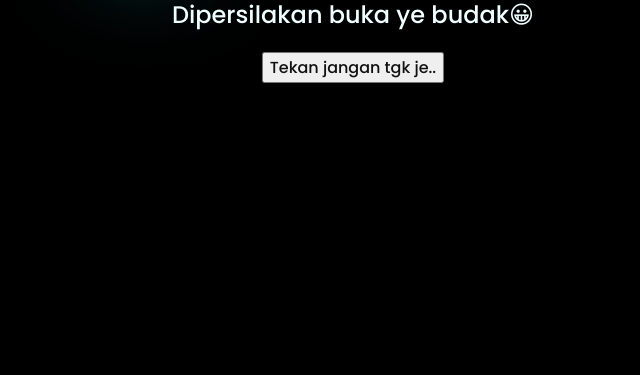
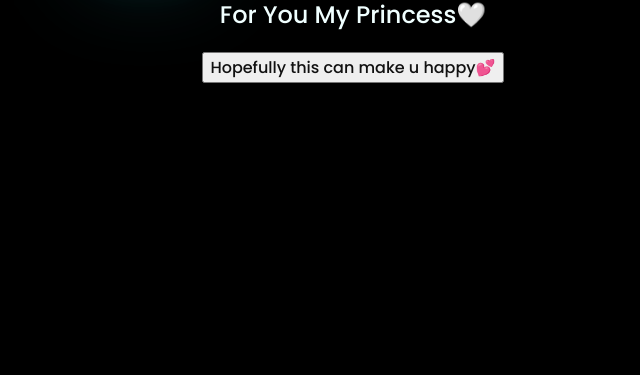
Before and after one commit to Danish421/FORYOU, a plain HTML site: page index.html in a window 1280 px wide. Shown: the part 441-816 px from the top of the page, without its empty margins (295-935 px from the left). Drawn offline with Linux system fonts and the light colour scheme.

Commit message:
Update index.html

```diff
--- a/index.html
+++ b/index.html
@@ -17,11 +17,11 @@
         <span>🌹</span>
     </div>
     <div class="description">
-        <span>Dipersilakan buka ye budak😀</span>
+        <span>For You My Princess🤍</span>
     </div>
     <div class="button">
         <button>
-            <a href="flower.html">Tekan jangan tgk je..</a>
+            <a href="flower.html">Hopefully this can make u happy💕</a>
         </button>
 
     </div>
```
